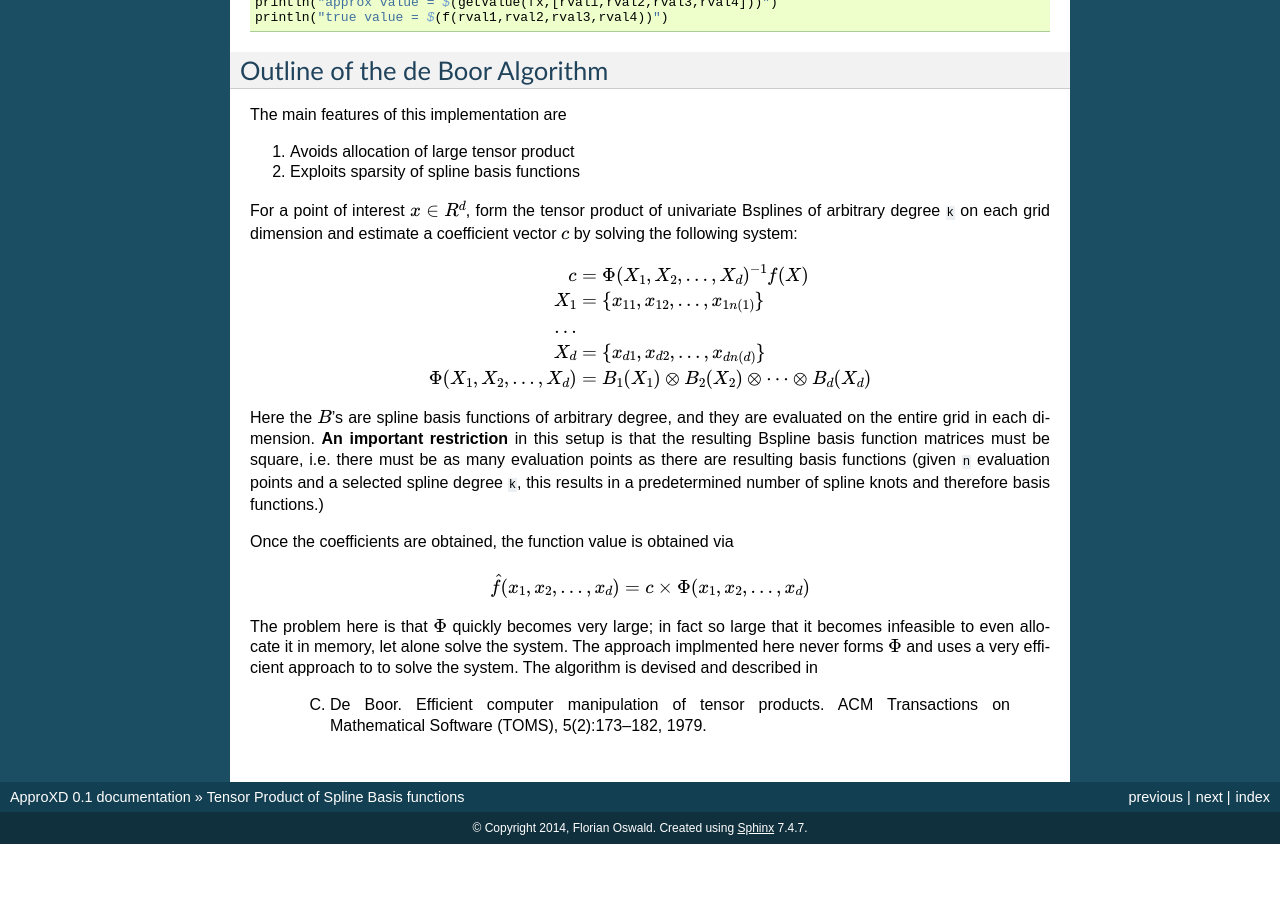
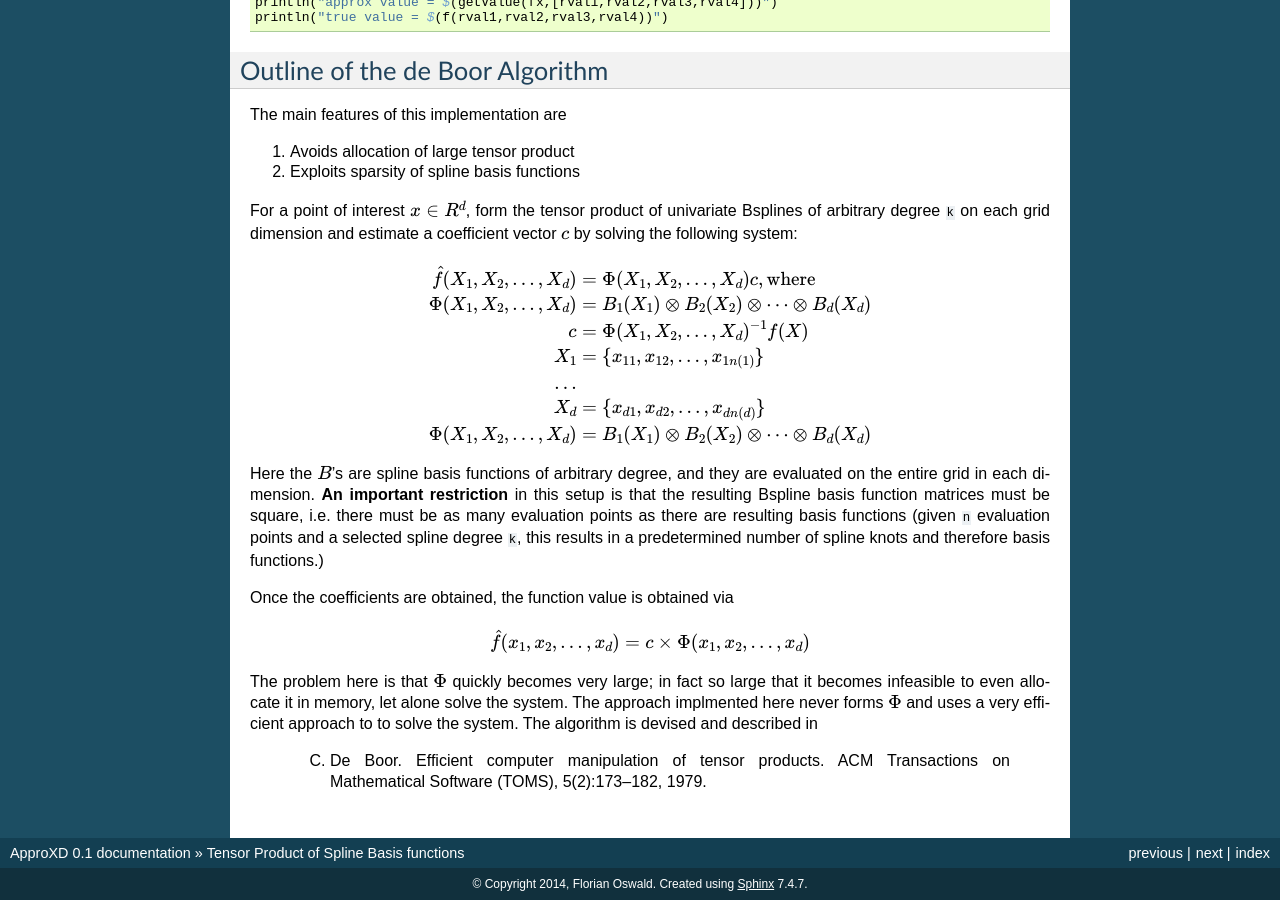
Before and after one commit to floswald/ApproXD.jl, a Sphinx documentation site: the page built from doc/source/tensor.rst, in a window 1280 px wide and 900 px high, scrolled down 1571 px. Built offline with Sphinx 7.4.7, drawn with Linux system fonts in a browser that asks for light colours; before the commit the page ends 2415 px from its top, so only the background shows below that.

Commit message:
add a line of math to tensor.rst

```diff
--- a/doc/source/tensor.rst
+++ b/doc/source/tensor.rst
@@ -114,6 +114,8 @@ The main features of this implementation are
 For a point of interest :math:`x \in R^d`, form the tensor product of univariate Bsplines of arbitrary degree ``k`` on each grid dimension and estimate a coefficient vector :math:`c` by solving the following system:
 
 .. math::
+	\hat{f}(X_1,X_2,\dots,X_d) &= \Phi(X_1,X_2,\dots,X_d)  c   , \text{where}\\
+	\Phi(X_1,X_2,\dots,X_d) &= B_1(X_1) \otimes B_2(X_2) \otimes \dots \otimes B_d(X_d)  \\
 	c &= \Phi(X_1,X_2,\dots,X_d)^{-1} f(X) \\
 	X_1 &= \{x_{11},x_{12},\dots,x_{1n(1)} \}\\
 	\dots \\
```
